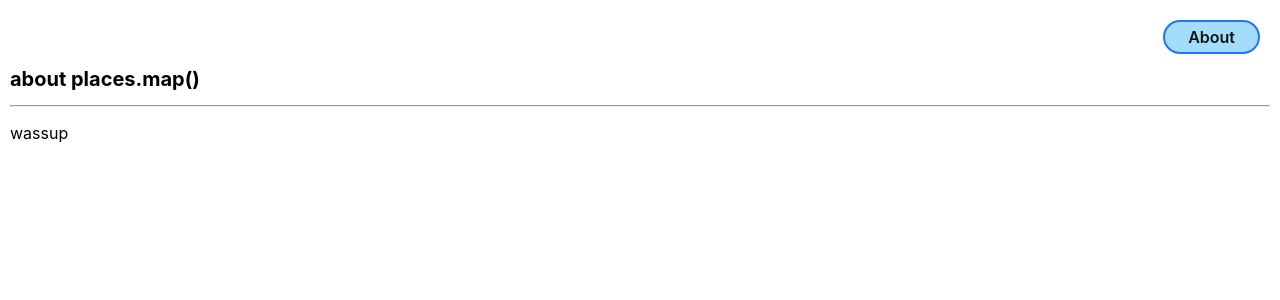
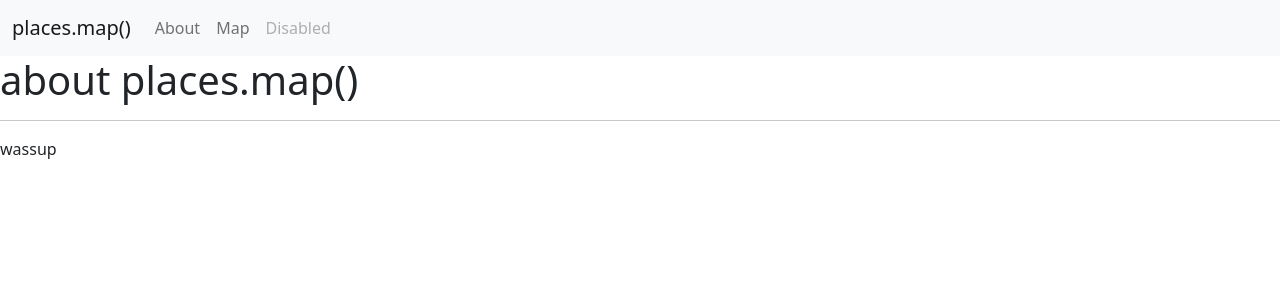
Before and after one commit to LargeWater/places-map, a Django app: page /about/ in a window 1280 px wide. Shown: the top 300 px of the page. Run offline with Django 4.2, Linux system fonts and the light colour scheme; some libraries are stand-ins or nearby versions.

Commit message:
implement navbar, add bootstrap, update readme

```diff
--- a/main_app/static/css/base.css
+++ b/main_app/static/css/base.css
@@ -46,11 +46,11 @@ body {
   --card-border-radius: 6px;
 }
 
-header {
+/* header {
   width: 100%;
   background: var(--nav-bg-ff);
   border-bottom: var(--borders);
-}
+} */
 
 nav {
   margin: 10px;
@@ -71,7 +71,7 @@ h2 {
   font-size: var(--font-xl);
 }
 
-nav a {
+/* nav a {
   text-decoration: none;
   color: var(--text-color);
   font-weight: 600;
@@ -103,7 +103,7 @@ nav li {
   display: flex;
   align-items: center;
   margin: 20px;
-}
+} */
 
 .btn {
   font-size: var(--font-l);
--- a/main_app/templates/base.html
+++ b/main_app/templates/base.html
@@ -6,6 +6,12 @@
   <meta charset="UTF-8">
   <meta http-equiv="X-UA-Compatible" content="IE=edge">
   <meta name="viewport" content="width=device-width, initial-scale=1.0">
+  <!-- CSS only -->
+  <link href="https://cdn.jsdelivr.net/npm/bootstrap@5.2.0/dist/css/bootstrap.min.css"
+    rel="stylesheet"
+    integrity="sha384-gH2yIJqKdNHPEq0n4Mqa/HGKIhSkIHeL5AyhkYV8i59U5AR6csBvApHHNl/vI1Bx"
+    crossorigin="anonymous"
+  >
   <script src='https://api.mapbox.com/mapbox-gl-js/v2.9.1/mapbox-gl.js'></script>
   <link href='https://api.mapbox.com/mapbox-gl-js/v2.9.1/mapbox-gl.css' rel='stylesheet' />
   <link
@@ -13,17 +19,36 @@
     type="image/png"
     href="{% static 'images/favicon.ico' %}"
   >
-  <link rel="stylesheet" type="text/css" href="{% static 'css/base.css' %}">
+  {% comment %} <link rel="stylesheet" type="text/css" href="{% static 'css/base.css' %}"> {% endcomment %}
   <title>places.map()</title>
   {% block head %}
   {% endblock %}
 </head>
 <body>
   <header>
-    <nav>
-      <ul>
-        <li><a href="/about">About</a></li>
-      </ul>
+    <nav class="navbar navbar-expand-lg bg-light">
+      <div class="container-fluid">
+        <a class="navbar-brand" href="/">places.map()</a>
+        <button class="navbar-toggler" type="button" data-bs-toggle="collapse" data-bs-target="#navbarNav" aria-controls="navbarNav" aria-expanded="false" aria-label="Toggle navigation">
+          <span class="navbar-toggler-icon"></span>
+        </button>
+        <div class="collapse navbar-collapse" id="navbarNav">
+          <ul class="navbar-nav">
+            {% comment %} <li class="nav-item">
+              <a class="nav-link active" aria-current="page" href="/">Home</a>
+            </li> {% endcomment %}
+            <li class="nav-item">
+              <a class="nav-link" href="/about">About</a>
+            </li>
+            <li class="nav-item">
+              <a class="nav-link" href="places/index/">Map</a>
+            </li>
+            <li class="nav-item">
+              <a class="nav-link disabled">Disabled</a>
+            </li>
+          </ul>
+        </div>
+      </div>
     </nav>
   </header>
   <main>
--- a/main_app/templates/places/index.html
+++ b/main_app/templates/places/index.html
@@ -1,6 +1,8 @@
 {% extends 'base.html' %}
+{% load static %}
 
 {% block content %}
+<link rel="stylesheet" type="text/css" href="{% static 'css/places/index.css' %}">
 
 <div id='map' style='width: 800px; height: 600px;'></div>
 <script>
--- a/main_app/views.py
+++ b/main_app/views.py
@@ -1,9 +1,10 @@
+import re
 from django.shortcuts import render
 
 from django.http import HttpResponse
 
 def home(request):
-  return HttpResponse('<h1>Hello ᓚᘏᗢ</h1>')
+  return render(request, 'home.html')
 
 def about(request):
   return render(request, 'about.html')
```
Also changed, not shown: main_app/static/css/places/index.css (added, +8 -0 lines), main_app/templates/home.html (added, +8 -0 lines), README.md.
